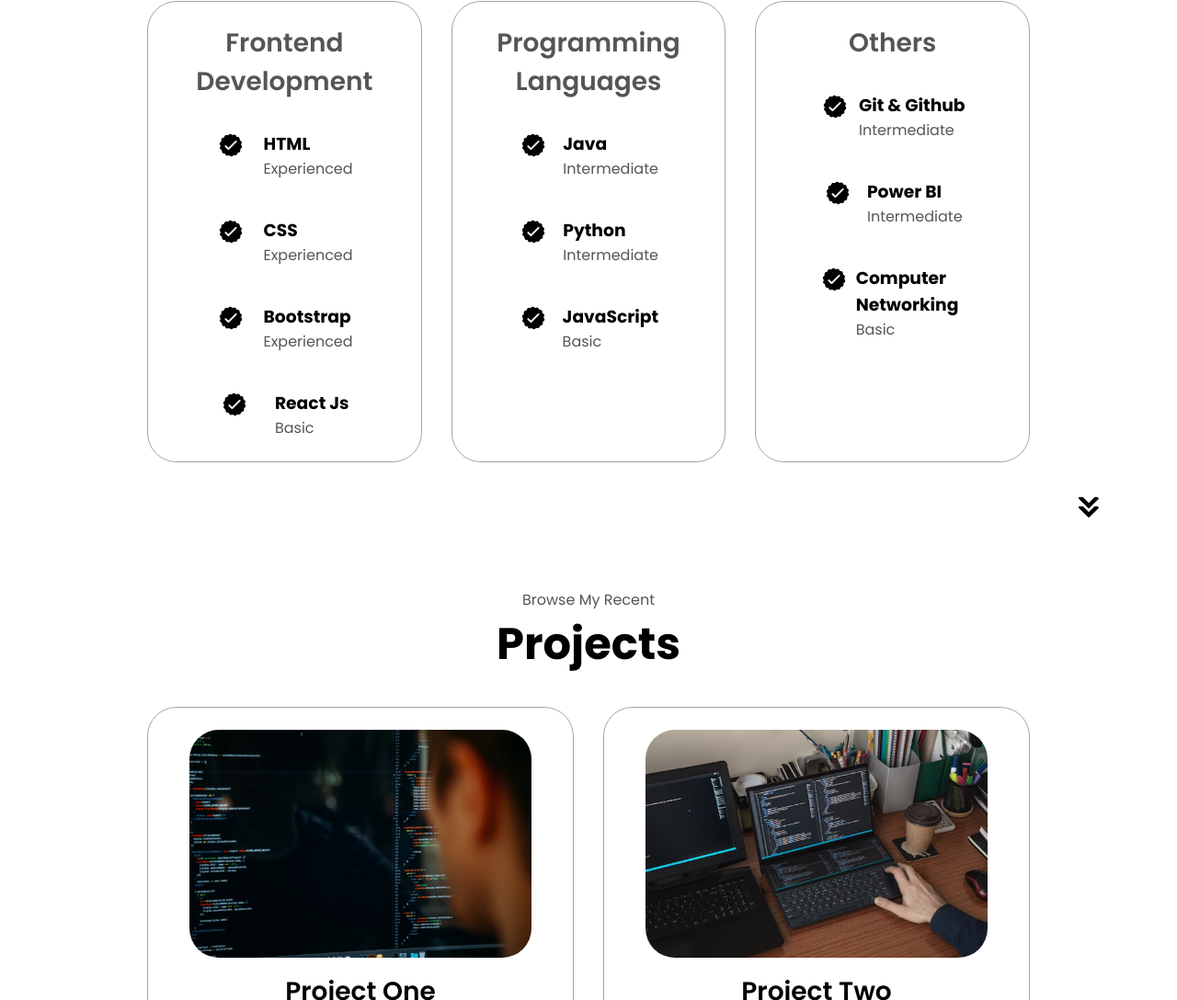
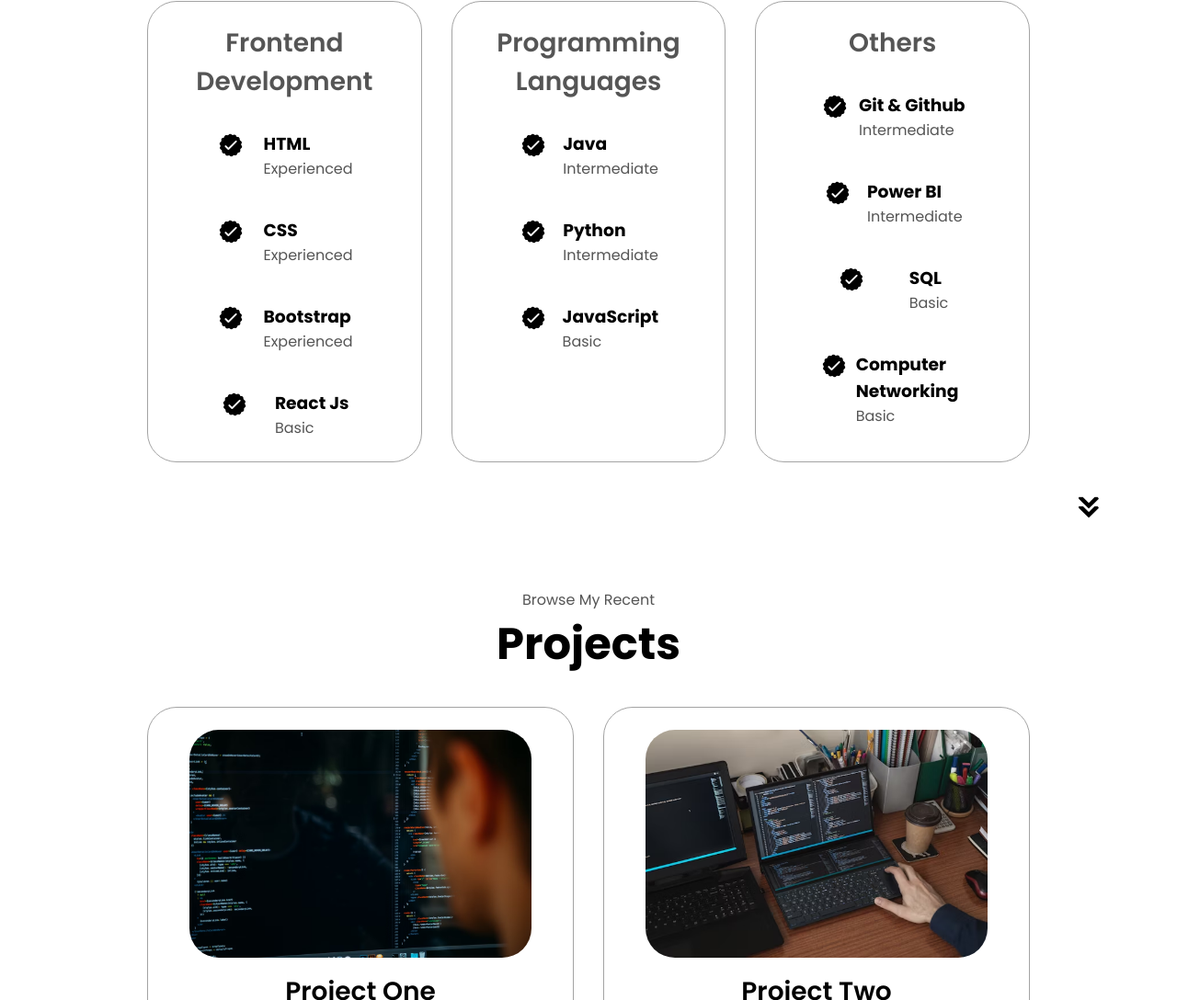
Before and after one commit to Surya-D-FreeCoder/My-Portfolio, a plain HTML site: page index.html in a window 1280 px wide. Shown: the part 1824-2912 px from the top of the page at 92% size. Drawn offline with Linux system fonts and the light colour scheme.

Commit message:
Added another skill

```diff
--- a/index.html
+++ b/index.html
@@ -271,6 +271,17 @@
                   class="icon"
                 />
                 <div>
+                  <h3>SQL</h3>
+                  <p>Basic</p>
+                </div>
+              </article>
+              <article>
+                <img
+                  src="./Assets/checkmark.png"
+                  alt="Experience icon"
+                  class="icon"
+                />
+                <div>
                   <h3>Computer Networking</h3>
                   <p>Basic</p>
                 </div>
```
